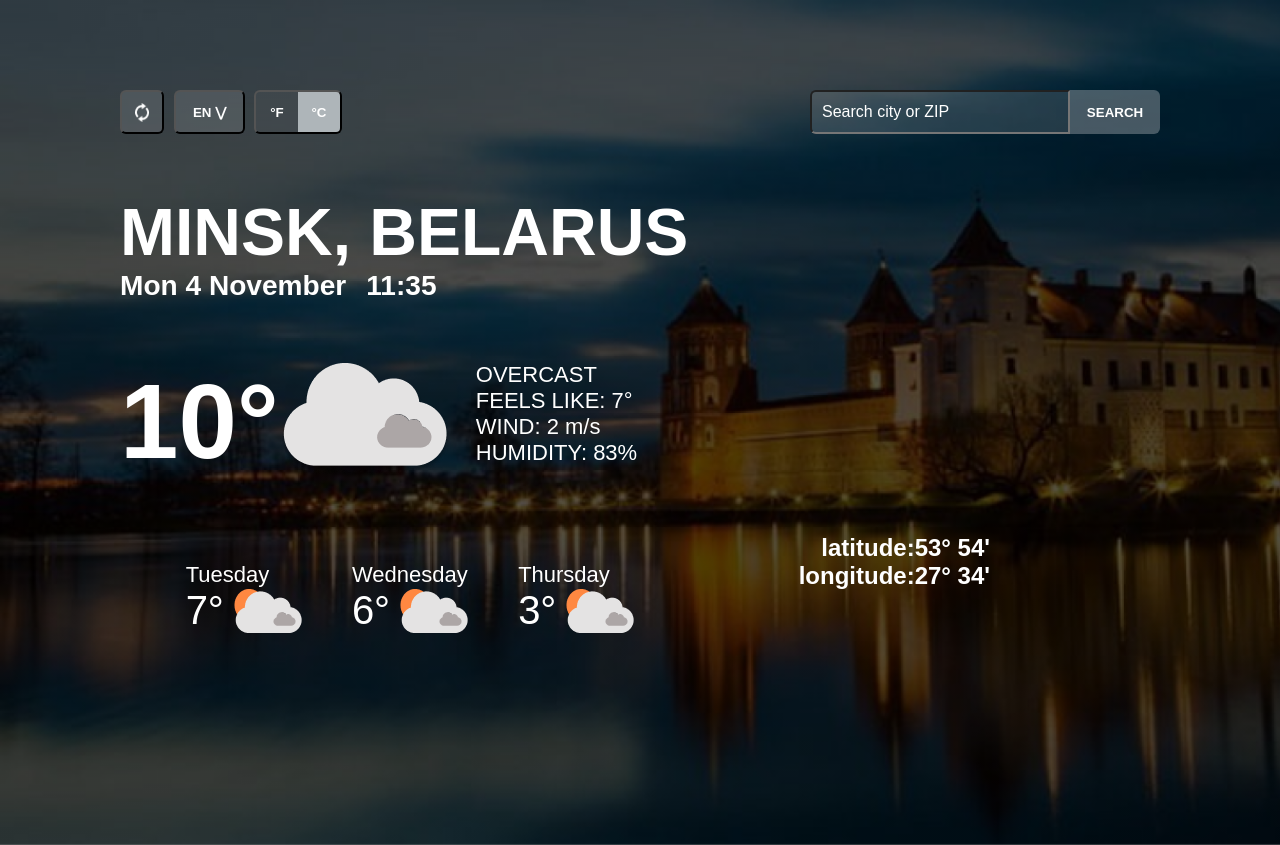
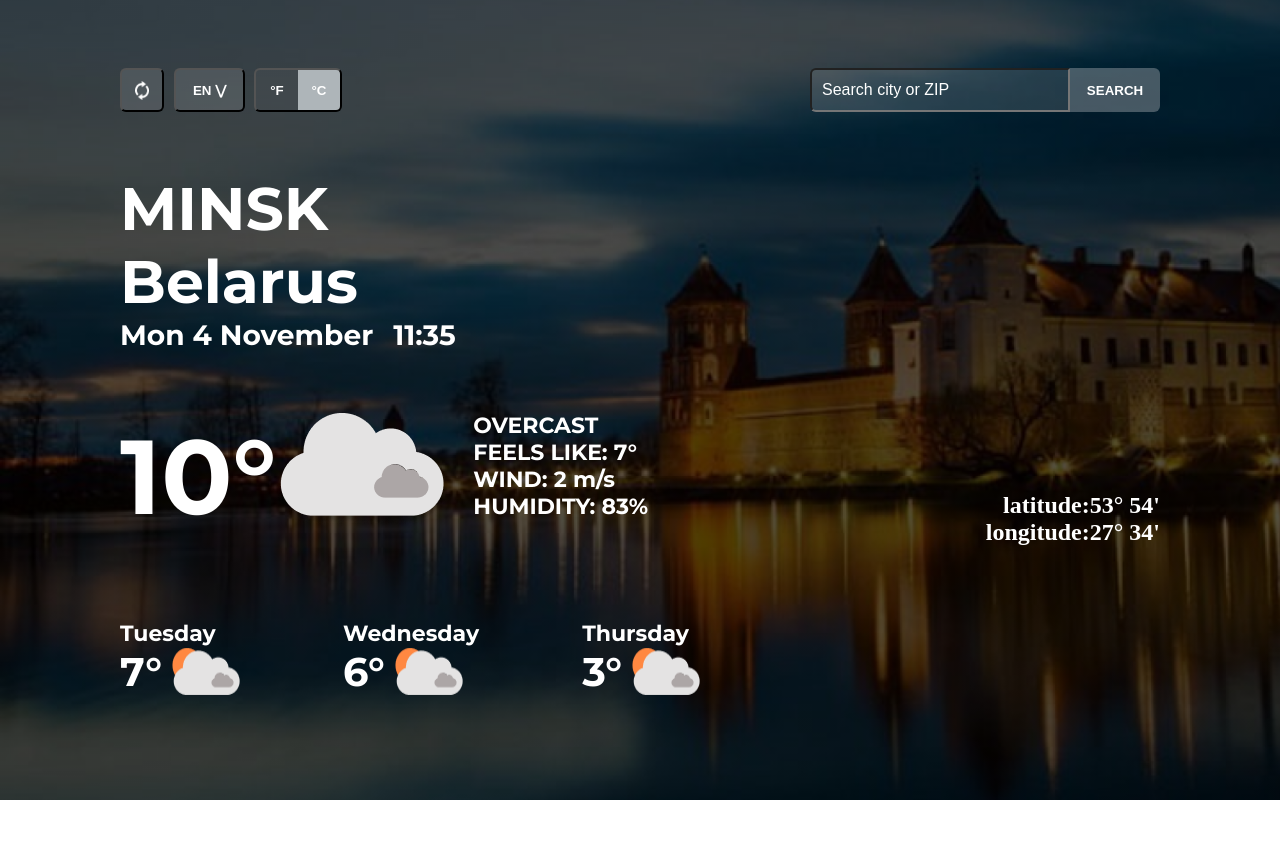
Before and after one commit to VasiliiDubik/Vasiliidubik-weatherForecast, a plain HTML site: page index.html in a window 1280 px wide. After the commit the page ends 800 px from the top, so only its background shows below. Drawn offline with Linux system fonts and the light colour scheme.

Commit message:
Connecting Google Fonts, centering content according to the layout.

```diff
--- a/index.css
+++ b/index.css
@@ -1,23 +1,33 @@
+@import url("https://fonts.googleapis.com/css2?family=Montserrat:wght@700&display=swap");
+
 * {
   margin: 0;
   padding: 0;
   box-sizing: border-box;
 }
 
+html,
 body {
-  font-family: Arial, sans-serif;
+  height: 100%;
+  overflow-x: hidden;
+  display: flex;
+  justify-content: center;
+  align-items: center;
 }
 .gradient {
   position: relative;
   z-index: 1;
+  min-height: 100vh;
+  overflow: hidden;
 }
 
 .section {
   position: relative;
   z-index: 2;
   margin: auto;
-  max-width: 100%;
-  height: 100%;
+  width: 100vw;
+  /* max-width: 1260px; */
+  min-height: 100vh;
   background-size: cover;
   display: flex;
   justify-content: center;
@@ -39,8 +49,10 @@ body {
 .container {
   position: relative;
   z-index: 2;
-  width: 1260px;
-  height: 665px;
+  /* width: 1260px; */
+  width: 100%;
+  /* height: 665px; */
+  height: 100%;
   padding: 0 30px;
 }
 
@@ -52,6 +64,7 @@ body {
   height: 44px;
   display: flex;
   flex-wrap: wrap;
+  max-width: 1260px;
 }
 
 .refresh-button {
@@ -169,7 +182,7 @@ body {
   margin-top: 60px;
   display: flex;
   gap: 40px;
-  /* justify-content: space-between; */
+  justify-content: space-between;
   flex-wrap: wrap;
 }
 
@@ -182,11 +195,16 @@ body {
   font-size: 24px;
   color: white;
   display: flex;
+  font-family: "Montserrat", sans-serif;
+  font-style: normal;
 }
 
 .place {
   color: white;
-  font-size: 44px;
+  font-size: 40px;
+  font-family: "Montserrat", sans-serif;
+  font-weight: 700;
+  font-style: normal;
 }
 
 .time {
@@ -201,19 +219,28 @@ body {
 .content-info_weather__temperature {
   font-size: 70px;
   color: white;
+  font-family: "Montserrat", sans-serif;
+  font-weight: 700;
+  font-style: normal;
 }
 
 .content-info_weather__characteristics {
   margin-left: 25px;
   color: white;
   font-size: 22px;
+  font-family: "Montserrat", sans-serif;
+  font-weight: 700;
+  font-style: normal;
 }
 
 .weather__forecast {
   display: flex;
   gap: 50px;
-  justify-content: center;
+  justify-content: space-between;
   margin-top: 80px;
+  font-family: "Montserrat", sans-serif;
+  font-weight: 700;
+  font-style: normal;
 }
 
 .weather__forecast-day-wrap {
@@ -236,13 +263,15 @@ body {
 }
 
 .map {
-  width: 250px;
+  width: 350px;
   height: 300px;
+  margin-top: 10px;
 }
 
 .latitude-langitude__wrap {
   color: white;
   text-align: end;
+  margin-top: 10px;
 }
 
 @media (max-width: 768px) {
--- a/index.html
+++ b/index.html
@@ -40,7 +40,10 @@
           <div class="content">
             <div class="content-info">
               <div class="content-info_place__date">
-                <div class="place"><h1>MINSK, BELARUS</h1></div>
+                <div class="place">
+                  <h1 class="place-City">MINSK</h1>
+                  <h1 class="place-Country">Belarus</h1>
+                </div>
                 <div class="date-time">
                   <h3 class="date">Mon 28 October</h3>
                   <h3 class="time">17:23</h3>
@@ -101,9 +104,8 @@
               </div>
             </div>
             <div class="content-map">
-              <div class="map-img">
-                <div id="map" class="map"></div>
-              </div>
+              <div id="map" class="map"></div>
+
               <div class="latitude-langitude__wrap">
                 <h2 class="latitude-text">latitude:53° 54'</h2>
                 <h2 class="longitude-text">longitude:27° 34'</h2>
--- a/index.js
+++ b/index.js
@@ -175,3 +175,23 @@ if (navigator.geolocation) {
 } else {
   console.log("Геолокация не поддерживается этим браузером.");
 }
+
+function getCountryAndCity(latitude, longitude) {
+  ymaps
+    .geocode([latitude, longitude], { results: 1, lang: "en_RU" })
+    .then(function (res) {
+      const firstGeoObject = res.geoObjects.get(0);
+
+      const country = firstGeoObject.getCountry();
+      const city =
+        firstGeoObject.getLocalities()[0] || "Местоположение недоступно";
+
+      document.querySelector(".place-City").textContent = country;
+      document.querySelector(".place-City").textContent = city;
+    });
+}
+
+navigator.geolocation.getCurrentPosition((position) => {
+  const { latitude, longitude } = position.coords;
+  getCountryAndCity(latitude, longitude);
+});
```
